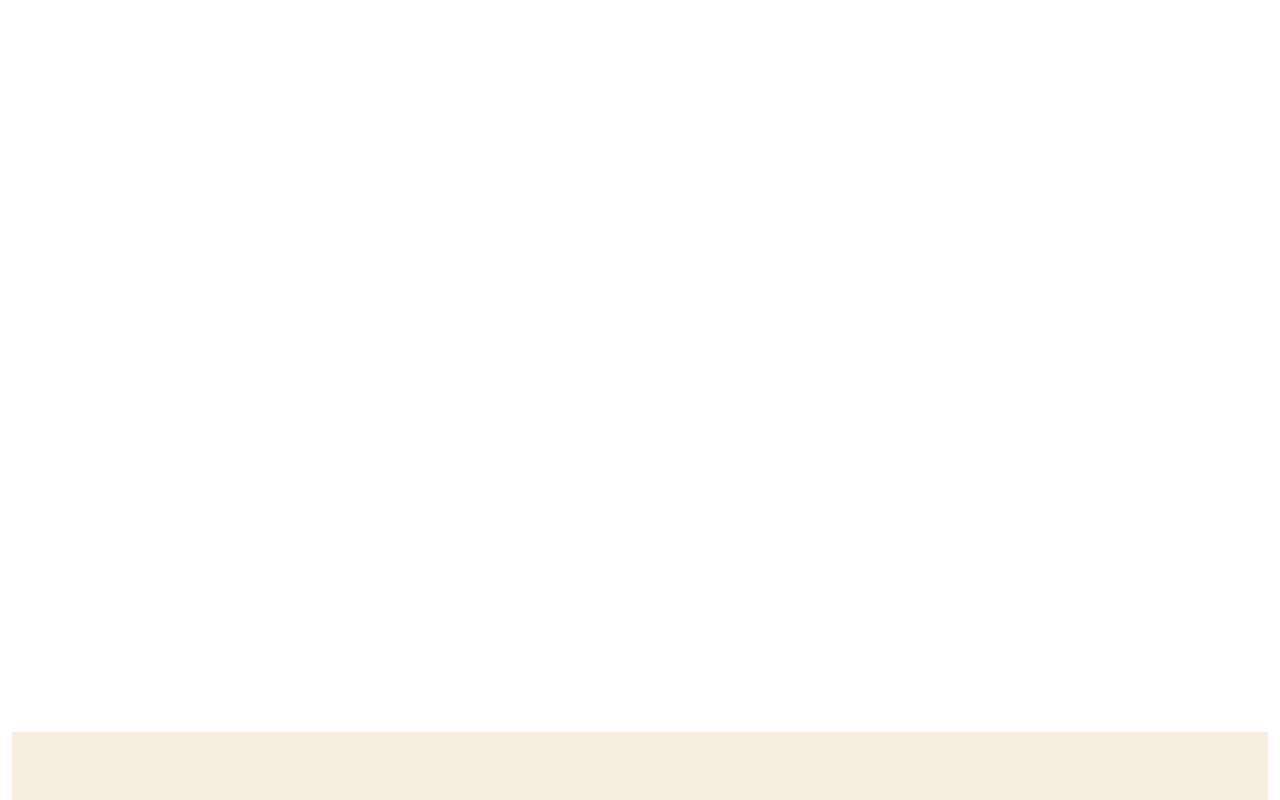
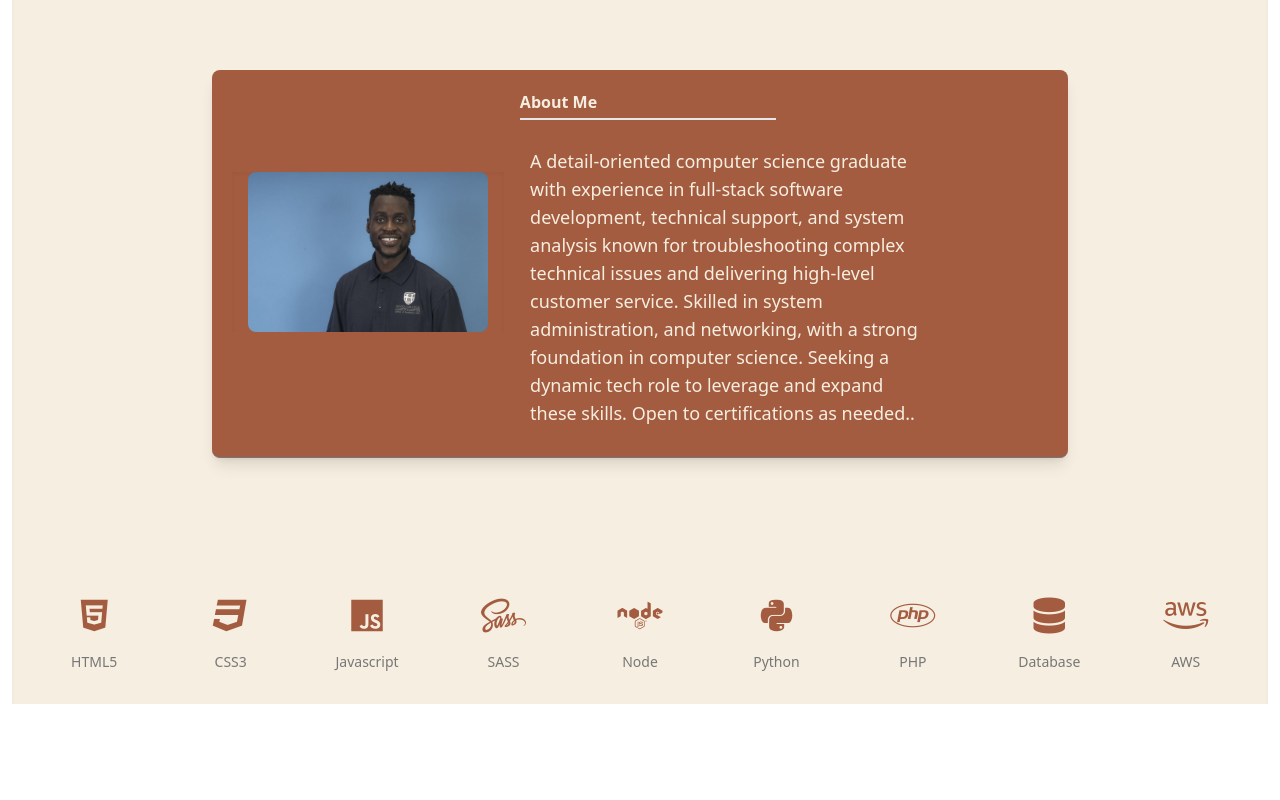
Before and after one commit to abayieopuni/Kwame-Portfolio, a React (Vite) app: page / in a window 1280 px wide. Shown: the part 880-1680 px from the top of the page. After the commit the page ends 1596 px from the top, so only its background shows below. Built offline with nearby package versions, Linux system fonts and the light colour scheme.

Commit message:
updating about section

```diff
--- a/src/components/layouts/Particles.jsx
+++ b/src/components/layouts/Particles.jsx
@@ -91,7 +91,7 @@ const Particle = () => {
 
   if (init) {
     return (
-      <div className="relative min-h-screen">
+      <div className="relative ">
         <div
           id="tsparticles"
           className=""
--- a/src/components/sections/About.jsx
+++ b/src/components/sections/About.jsx
@@ -4,28 +4,28 @@ import { about, skillsBar, section2title } from '../../profile-data';
 
 const About = () => {
     return (
-        <div id="about" className="relative bg-cream text-cream p-4 m-3">
+        <div id="about" className="relative bg-cream text-cream p-4 m-3 shadow-inner shadow-[inset_10px_40px_40px_rgba(0,0,0,0.7)]">
             <div className="relative w-[70%] bg-desertSun p-5 my-[10%] mx-auto border-b border-[#777] rounded-lg shadow-lg">
-                <div className="absolute content-[''] bottom-[15px] left-[10px] w-[50%] top-[80%] max-w-[300px] bg-[#777] shadow-[0_15px_10px_#777] transform -rotate-[3deg] z-[-1]"></div>
-                <div className="absolute content-[''] bottom-[15px] right-[10px] w-[50%] top-[80%] max-w-[300px] bg-[#777] shadow-[0_15px_10px_#777] transform rotate-[3deg] z-[-1]"></div>
+                <div className="absolute content-[''] bottom-[15px] left-[10px] w-[50%] top-[10%] max-w-[300px] bg-[#777] shadow-[0_15px_10px_#777] transform -rotate-[3deg] z-[-1]"></div>
+                <div className="absolute content-[''] bottom-[15px] right-[10px] w-[50%] top-[10%] max-w-[300px] bg-[#777] shadow-[0_15px_10px_#777] transform rotate-[3deg] z-[-1]"></div>
                 <div data-aos="zoom-in-up" data-aos-once="true" className="flex flex-wrap items-center justify-center">
-                    <div className="w-full md:w-1/3 px-4 mb-6">
+                    <div className="w-full md:w-1/3 px-4 mb-6 shadow-inner shadow-[inset_10px_40px_40px_rgba(0,0,0,0.7)">
                         <img
                             src="/remi.jpeg"
                             alt="Profile"
-                            className="w-full h-auto rounded-lg shadow-xl object-cover"
+                            className="w-full h-auto rounded-lg  object-cover shadow-inner shadow-[inset_10px_40px_40px_rgba(0,0,0,0.7)"
                         />
                     </div>
                     <div className="w-full md:w-2/3 px-4">
                         <div className="About-title-box box-border w-[50%] pb-1 border-b-2 border-primary mb-4">
-                            <h1 id="About" className="text-cream-600 font-semibold">{section2title}</h1>
+                            <h1 id="About" className="text-cream-600 font-bold">{section2title}</h1>
                         </div>
                         <p className="font-normal w-[80%] p-[2%] text-lg">{about.paragraph}</p>
                     </div>
                 </div>
             </div>
             <div id="Skills">
-                <div className="flex justify-center items-center flex-wrap gap-4 text-desertSun skills">
+                <div className="flex justify-center items-center flex-wrap gap-1 text-desertSun skills">
                     {skillsBar.map((x) => (
                         <Skills key={x.name} faClass={x.faClass} svg={x.svg} label={x.name} />
                     ))}
--- a/src/profile-data.jsx
+++ b/src/profile-data.jsx
@@ -20,7 +20,7 @@ const background = {
 const section2title = "About Me";
 const about = {
   paragraph:
-    "I am a junior web-developer and I am currectly working on small projects as a freelanced developer. I obtained my certificate for web and software development from the University of Toronto School of Continuing Studies and I specialize in front-end development. Prior to changing my career path to software and web development, I obtained my Honors Bachelor of Science degree from the University of Toronto and completed a double major in human biology and neuroscience. I am still an active researcher for mental health and neuroscience.",
+    "A detail-oriented computer science graduate with experience in full-stack software development, technical support, and system analysis known for troubleshooting complex technical issues and delivering high-level customer service. Skilled in system administration, and networking, with a strong foundation in computer science. Seeking a dynamic tech role to leverage and expand these skills. Open to certifications as needed..",
 };
 // Edit your skill and the percentage you know about it
 // To Add a skill, copy any one below and paste it after the last comma
```
